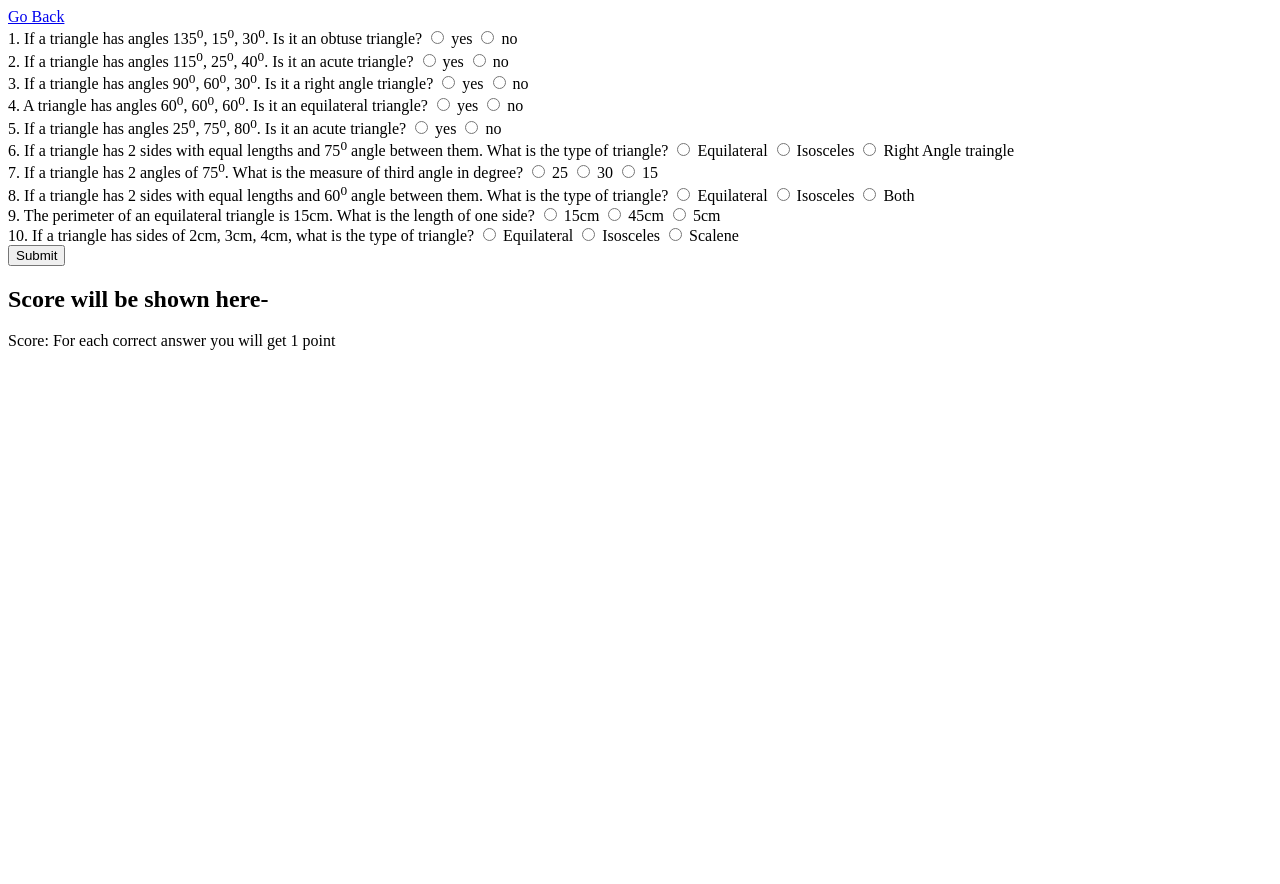
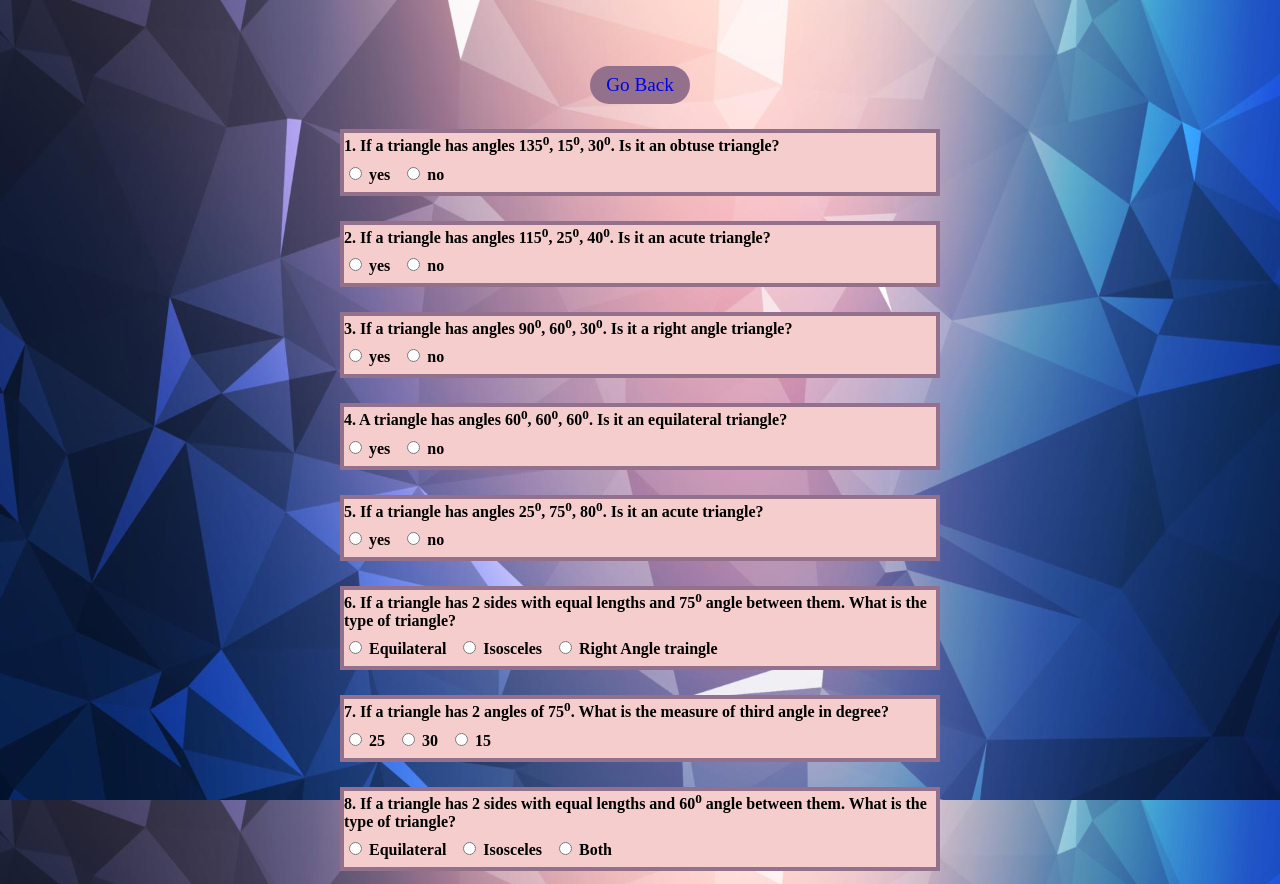
Before and after one commit to mohammadkhizerkhan/triangle, a plain HTML site: page quiz.html in a window 1280 px wide. Shown: the top 884 px of the page. Before the commit the page ends 800 px from the top, so only its background shows below. Drawn offline with Linux system fonts and the light colour scheme.

Commit message:
designed quiz

```diff
--- a/quiz.html
+++ b/quiz.html
@@ -4,13 +4,13 @@
     <meta charset="UTF-8">
     <meta name="viewport" content="width=device-width, initial-scale=1.0">
     <title>Fun With Triangles</title>
-
+    <link rel="stylesheet" href="/stylearea.css">
 </head>
 <body>
-    <div class="verticalMiddle">
+    <div class="quizContent">
         <section class="section">
-                <div class="backCTAContainer">
-                    <i class="fas fa-chevron-left"></i><a href="/index.html">Go Back</a>
+            <div class="backHome">
+                <a href="/index.html">Go Back</a>
             </div>
 
             <form class="formQuiz">
@@ -18,118 +18,118 @@
                 <div class="radio ow">
                     <label class="label question">1. If a triangle has angles 135<sup>0</sup>, 15<sup>0</sup>, 30<sup>0</sup>. Is it an obtuse triangle?</label>
 
-                        <label for="radio1" class="label"><input required type="radio" id="radio1" name="que1" value="option1">
+                    <label for="radio1" class="optionAns"><input required type="radio" id="radio1" name="que1" value="option1">
                     yes</label>
 
-                        <label for="radio2" class="label"><input required type="radio" id="radio2" name="que1" value="option2">
+                    <label for="radio2" class="optionAns"><input required type="radio" id="radio2" name="que1" value="option2">
                     no</label>
                 </div>
 
                 <div class="radio ow">
                     <label class="label question">2. If a triangle has angles 115<sup>0</sup>, 25<sup>0</sup>, 40<sup>0</sup>. Is it an acute triangle?</label>
 
-                        <label for="radio3" class="label"><input required type="radio" id="radio3" name="que2" value="option1">
+                    <label for="radio3" class="optionAns"><input required type="radio" id="radio3" name="que2" value="option1">
                     yes</label>
 
-                        <label for="radio4" class="label"><input required type="radio" id="radio4" name="que2" value="option2">
+                    <label for="radio4" class="optionAns"><input required type="radio" id="radio4" name="que2" value="option2">
                     no</label>
                 </div>
 
                 <div class="radio ow">
                     <label class="label question">3. If a triangle has angles 90<sup>0</sup>, 60<sup>0</sup>, 30<sup>0</sup>. Is it a right angle triangle?</label>
 
-                        <label for="radio5" class="label"><input required type="radio" id="radio5" name="que3" value="option1">
+                    <label for="radio5" class="optionAns"><input required type="radio" id="radio5" name="que3" value="option1">
                     yes</label>
 
-                        <label for="radio6" class="label"><input required type="radio" id="radio6" name="que3" value="option2">
+                    <label for="radio6" class="optionAns"><input required type="radio" id="radio6" name="que3" value="option2">
                     no</label>
                 </div>
 
                 <div class="radio ow">
                     <label class="label question">4. A triangle has angles 60<sup>0</sup>, 60<sup>0</sup>, 60<sup>0</sup>. Is it an equilateral triangle?</label>
 
-                        <label for="radio7" class="label"><input required type="radio" id="radio7" name="que4" value="option1">
+                    <label for="radio7" class="optionAns"><input required type="radio" id="radio7" name="que4" value="option1">
                     yes</label>
 
-                        <label for="radio8" class="label"><input required type="radio" id="radio8" name="que4" value="option2">
+                    <label for="radio8" class="optionAns"><input required type="radio" id="radio8" name="que4" value="option2">
                     no</label>
                 </div>
 
                 <div class="radio ow">
                     <label class="label question">5. If a triangle has angles 25<sup>0</sup>, 75<sup>0</sup>, 80<sup>0</sup>. Is it an acute triangle?</label>
 
-                        <label for="radio9" class="label"><input required type="radio" id="radio9" name="que5" value="option1">
+                    <label for="radio9" class="optionAns"><input required type="radio" id="radio9" name="que5" value="option1">
                     yes</label>
 
-                        <label for="radio10" class="label"><input required type="radio" id="radio10" name="que5" value="option2">
+                    <label for="radio10" class="optionAns"><input required type="radio" id="radio10" name="que5" value="option2">
                     no</label>
                 </div>
                 <div class="radio ow">
                     <label class="label question">6. If a triangle has 2 sides with equal lengths and 75<sup>0</sup> angle between them. What is the type of triangle?</label>
 
-                        <label for="radio11" class="label"><input required type="radio" id="radio11" name="que6" value="option1">
+                    <label for="radio11" class="optionAns"><input required type="radio" id="radio11" name="que6" value="option1">
                     Equilateral</label>
 
-                        <label for="radio12" class="label"><input required type="radio" id="radio12" name="que6" value="option2">
+                    <label for="radio12" class="optionAns"><input required type="radio" id="radio12" name="que6" value="option2">
                     Isosceles</label>
 
-                        <label for="radio13" class="label"><input required type="radio" id="radio13" name="que6" value="option3">
+                    <label for="radio13" class="optionAns"><input required type="radio" id="radio13" name="que6" value="option3">
                     Right Angle traingle</label>
                 </div>
 
                 <div class="radio ow">
                     <label class="label question">7. If a triangle has 2 angles of 75<sup>0</sup>. What is the measure of third angle in degree?</label>
 
-                        <label for="radio14" class="label"><input required type="radio" id="radio14" name="que7" value="option1">
+                    <label for="radio14" class="optionAns"><input required type="radio" id="radio14" name="que7" value="option1">
                     25</label>
 
-                        <label for="radio15" class="label"><input required type="radio" id="radio15" name="que7" value="option2">
+                    <label for="radio15" class="optionAns"><input required type="radio" id="radio15" name="que7" value="option2">
                     30</label>
 
-                        <label for="radio16" class="label"><input required type="radio" id="radio16" name="que7" value="option3">
+                    <label for="radio16" class="optionAns"><input required type="radio" id="radio16" name="que7" value="option3">
                     15</label>
                 </div>
                 <div class="radio ow">
                     <label class="label question">8. If a triangle has 2 sides with equal lengths and 60<sup>0</sup> angle between them. What is the type of triangle?</label>
 
-                        <label for="radio17" class="label"><input required type="radio" id="radio17" name="que8" value="option1">
+                    <label for="radio17" class="optionAns"><input required type="radio" id="radio17" name="que8" value="option1">
                     Equilateral</label>
 
-                        <label for="radio18" class="label"><input required type="radio" id="radio18" name="que8" value="option2">
+                    <label for="radio18" class="optionAns"><input required type="radio" id="radio18" name="que8" value="option2">
                     Isosceles</label>
 
-                        <label for="radio19" class="label"><input required type="radio" id="radio19" name="que8" value="option3">
+                    <label for="radio19" class="optionAns"><input required type="radio" id="radio19" name="que8" value="option3">
                     Both</label>
                 </div>
 
                 <div class="radio ow">
                     <label class="label question">9. The perimeter of an equilateral triangle is 15cm. What is the length of one side?</label>
 
-                        <label for="radio20" class="label"><input required type="radio" id="radio20" name="que9" value="option1">
+                    <label for="radio20" class="optionAns"><input required type="radio" id="radio20" name="que9" value="option1">
                     15cm</label>
 
-                        <label for="radio21" class="label"><input required type="radio" id="radio21" name="que9" value="option2">
+                    <label for="radio21" class="optionAns"><input required type="radio" id="radio21" name="que9" value="option2">
                     45cm</label>
 
-                        <label for="radio22" class="label"><input required type="radio" id="radio22" name="que9" value="option3">
+                    <label for="radio22" class="optionAns"><input required type="radio" id="radio22" name="que9" value="option3">
                     5cm</label>
                 </div>
 
                 <div class="radio ow">
                     <label class="label question">10. If a triangle has sides of 2cm, 3cm, 4cm, what is the type of triangle?</label>
 
-                        <label for="radio23" class="label"><input required type="radio" id="radio23" name="que10" value="option1">
+                    <label for="radio23" class="optionAns"><input required type="radio" id="radio23" name="que10" value="option1">
                     Equilateral</label>
 
-                        <label for="radio24" class="label"><input required type="radio" id="radio24" name="que10" value="option2">
+                    <label for="radio24" class="optionAns"><input required type="radio" id="radio24" name="que10" value="option2">
                     Isosceles</label>
 
-                        <label for="radio25" class="label"><input required type="radio" id="radio25" name="que10" value="option3">
+                    <label for="radio25" class="optionAns"><input required type="radio" id="radio25" name="que10" value="option3">
                     Scalene</label>
                 </div>
                 <button class="button" id="submitQuiz">Submit</button>
             </form>
-                <h2>Score will be shown here-</h2>
+            <h2 style="text-align: center; color:#30314F">Score will be shown here:</h2>
             <div class="outputHere">
                 <label class="label">Score:</label>
                 <div style="display:inline;" class="scoreHere">For each correct answer you will get 1 point</div>
--- a/quiz.js
+++ b/quiz.js
@@ -17,7 +17,7 @@ quizForm.addEventListener('submit', (e)=>{
         score++;
        }
        else{
-        queDivs[index].style.backgroundColor = "pink";
+        queDivs[index].style.backgroundColor = "red";
        }
         index++;
     }
--- a/style.css
+++ b/style.css
@@ -113,3 +113,5 @@ a{
     background-color: #F5CDCD;
     width: fit-content;
 }
+
+/* quiz css */
--- a/stylearea.css
+++ b/stylearea.css
@@ -97,3 +97,48 @@ a{
     background-color: #F5CDCD;
     width: fit-content;
 }
+
+
+/* quiz css */
+
+.quizContent{
+    display: flex;
+    justify-content: center;
+    align-items: center;
+    text-align: center;
+    height: 160vh;
+}
+
+.section{
+    width: 100%;
+    max-width: 600px;
+    text-align: center;
+    margin: 2rem 1rem;
+}
+.formQuiz{
+    text-align: left;
+}
+
+.formQuiz label.question{
+    display: block;
+
+}
+
+.radio{
+    margin-top: 25px;
+    margin-bottom: 25px;
+    font-weight: bold;
+    background-color: #F5CDCD;
+    border: 4px solid #93718C;
+}
+.radio .question{
+    display: block;
+}
+
+
+
+.radio .optionAns{
+    cursor: pointer;
+    padding: 0.5rem 0.5rem 0.5rem 0;
+    display: inline-block;
+}
```
Lines whose indentation alone changed are shown as unchanged.
